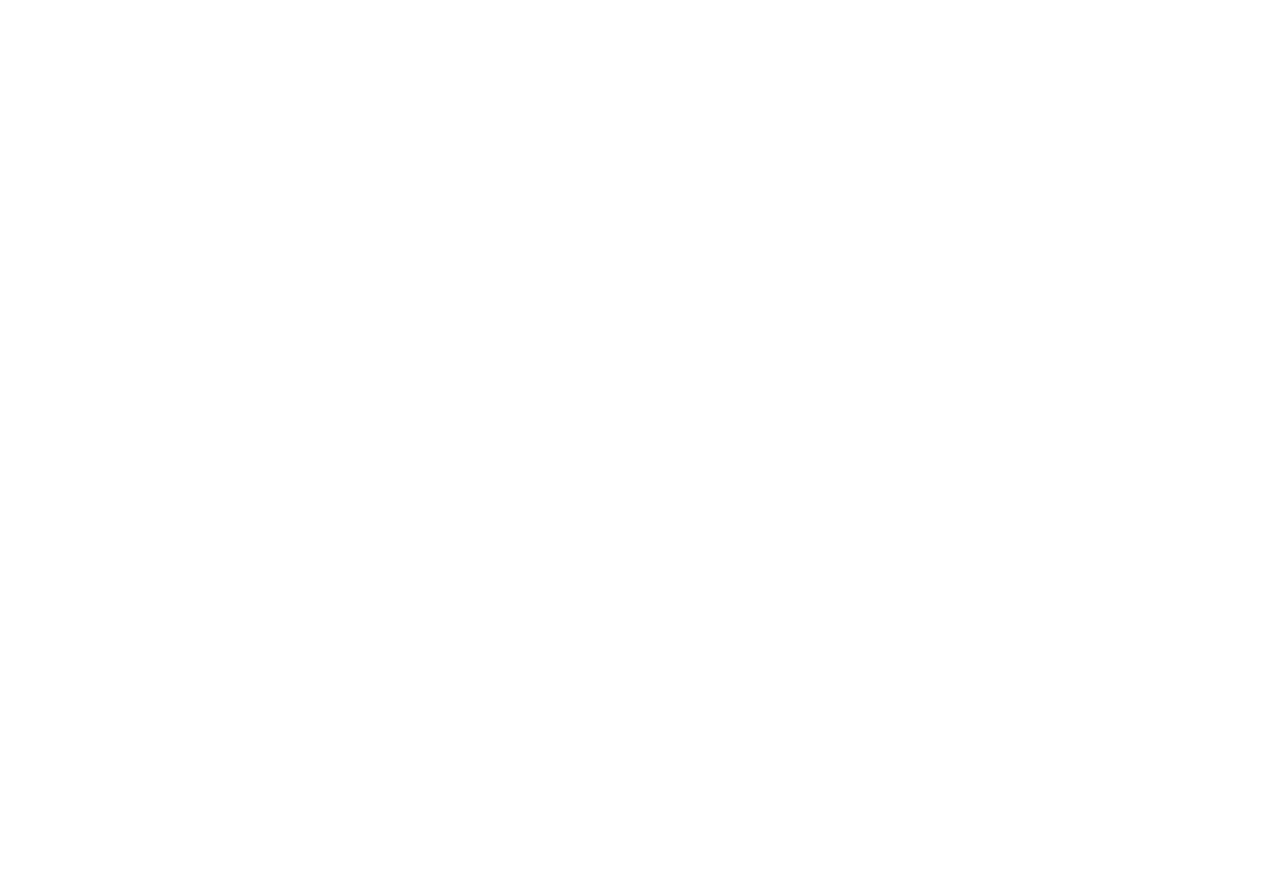
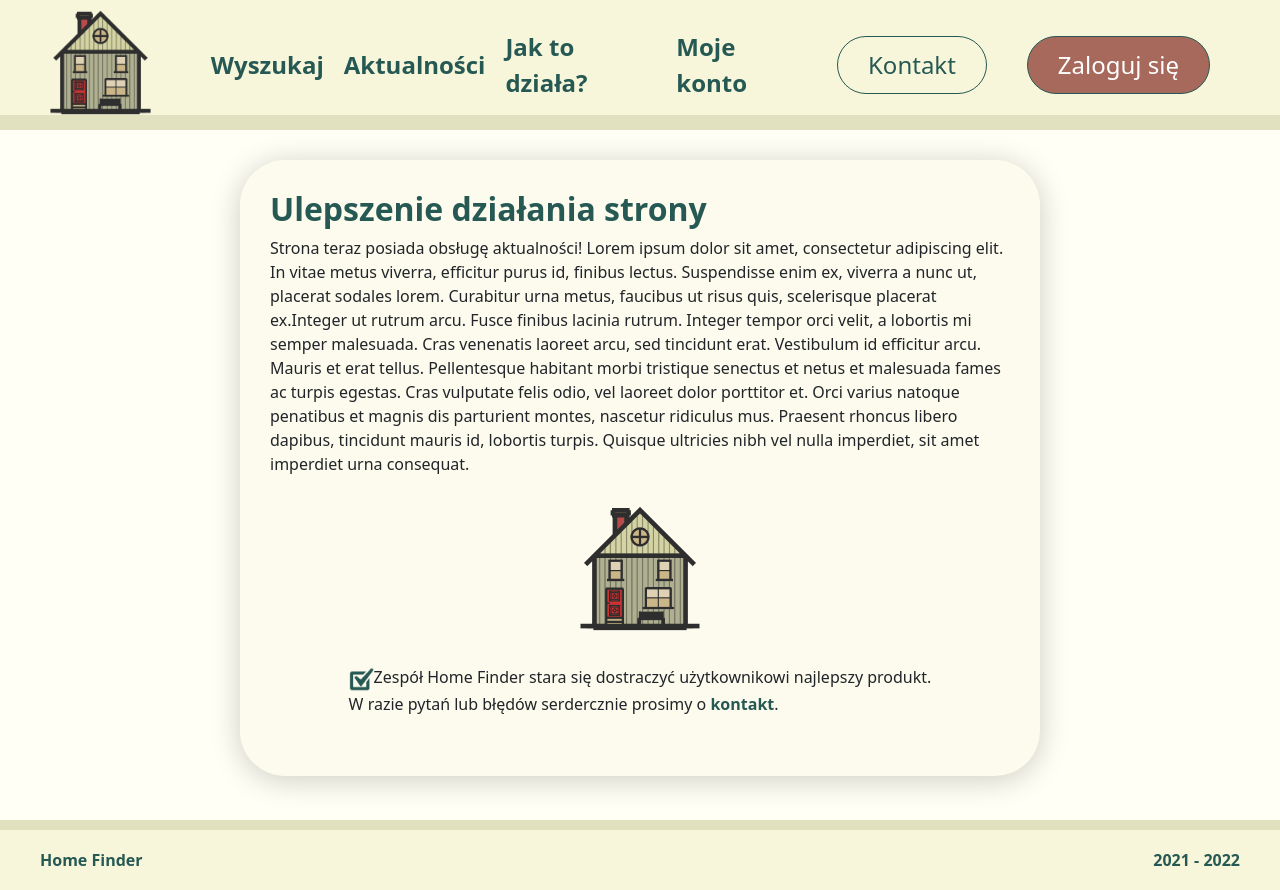
Before and after one commit to JQbss/HomeFinderWeb, a React (Create React App) app in the folder HomeFinderWebsite/home-finder-website/: page /news/1 in a window 1280 px wide. Before the commit this address had no page. Before the commit the page ends 800 px from the top, so only its background shows below. Built offline with nearby package versions, Linux system fonts and the light colour scheme.

Commit message:
front - news added

```diff
--- a/HomeFinderWebsite/home-finder-website/src/App.css
+++ b/HomeFinderWebsite/home-finder-website/src/App.css
@@ -248,7 +248,6 @@ html {
   width: 270px;
   height: 80px;
 
-
   background: rgba(175, 217, 205, 0.85);
   box-shadow: 0px 5px 20px rgba(0, 0, 0, 0.25);
   border-radius: 20px;
@@ -259,13 +258,114 @@ html {
   transform: translateY(-50%) translateX(-50%);
 }
 
-.offer-home-blurred-more a{
+.offer-home-blurred-more a {
   font-size: 24px;
   text-decoration: none;
   color: #000000;
   font-weight: 700;
 }
 
-.offer-home-blurred-more a:hover{
+.offer-home-blurred-more a:hover {
   color: #000000;
 }
+
+.news-root {
+  display: flex;
+  width: 100%;
+  flex-direction: column;
+  align-items: center;
+  min-height: calc(100vh - 110px);
+}
+
+.news-container {
+  display: flex;
+  width: 800px;
+  flex-direction: column;
+  align-items: center;
+  margin: 30px 0 0 0;
+}
+
+.news-item {
+  width: 100%;
+  height: 200px;
+  position: relative;
+
+  background: #fcfbed;
+  box-shadow: 0px 4px 30px rgba(0, 0, 0, 0.2);
+  border-radius: 45px;
+  margin: 30px 0 30px 0;
+  padding: 20px 100px 40px 30px;
+}
+
+.news-item h3 {
+  color: #265954;
+  font-weight: 600;
+}
+
+.news-item span {
+  color: #000000;
+}
+
+.news-item a {
+  text-decoration: none;
+}
+
+.news-details-root {
+  display: flex;
+  width: 100%;
+  flex-direction: column;
+  align-items: center;
+  min-height: calc(100vh - 110px);
+}
+
+.news-details-container {
+  display: flex;
+  width: 800px;
+  flex-direction: column;
+  align-items: center;
+  margin: 30px 0 30px 0;
+
+  background: #fcfbed;
+  box-shadow: 0px 4px 30px rgba(0, 0, 0, 0.2);
+  border-radius: 45px;
+
+  padding: 30px;
+}
+
+.news-details-container h2 {
+  color: #265954;
+  font-weight: 600;
+  align-self: flex-start;
+}
+
+.news-details-team {
+  display: flex;
+  flex-direction: column;
+  margin: 30px 0 30px 0;
+}
+
+.news-details-team a {
+  font-weight: 600;
+  color: #265954;
+  text-decoration: none;
+
+  transition: background-size 0.3s, background-position 0s 0.3s; /*change after the size immediately*/
+  background-image: linear-gradient(#a7695c, #a7695c);
+  background-position: 0 100%; /*OR bottom left*/
+  background-size: 0% 4px;
+  background-repeat: no-repeat;
+  padding-bottom: 5px;
+}
+
+.news-details-team a:hover {
+  color: #a7695c;
+  background-position: 100% 100%; /*OR bottom right*/
+  background-size: 100% 4px;
+}
+
+.news-details-team div {
+  display: flex;
+  align-items: center;
+  flex-direction: column;
+  margin: 0 0 10px 0;
+}
--- a/HomeFinderWebsite/home-finder-website/src/components/front/MainFront.js
+++ b/HomeFinderWebsite/home-finder-website/src/components/front/MainFront.js
@@ -1,12 +1,18 @@
 import Footer from "./fragments/Footer";
 import Header from "./fragments/Header";
 import Home from "./pages/Home";
+import News from "./pages/News";
+import NewsDetails from "./pages/NewsDetails";
 import UserProfile from "./pages/UserProfile";
 
 const getBody = (pageName) => {
   switch (pageName) {
     case "user-profile":
       return <UserProfile />;
+    case "news":
+      return <News />;
+      case "news-details":
+        return <NewsDetails />;
     default:
       return <Home />;
   }
--- a/HomeFinderWebsite/home-finder-website/src/components/front/fragments/Header.js
+++ b/HomeFinderWebsite/home-finder-website/src/components/front/fragments/Header.js
@@ -19,7 +19,7 @@ const Header = (props) => {
             <a href="#">Wyszukaj</a>
           </li>
           <li>
-            <a href="#">Aktualności</a>
+            <a href="/news">Aktualności</a>
           </li>
           <li>
             <a href="#">Jak to działa?</a>
--- /dev/null
+++ b/HomeFinderWebsite/home-finder-website/src/components/front/pages/News.js
@@ -0,0 +1,40 @@
+import HeroHome from "../fragments/HeroHome";
+
+const NewsItem = (props) => {
+  const data = props?.data;
+  return data ? (
+    <div className="news-item">
+      <a href={`/news/${data?.id}`}>
+        <h3>{data?.header}</h3>
+        <span>{data?.textShort}</span>
+      </a>
+      <img
+        src="/news-img.png"
+        height={200}
+        style={{ position: "absolute", right: 0, top: 0 }}
+      />
+    </div>
+  ) : null;
+};
+
+const News = (props) => {
+  const fakeData = {
+    id: 1,
+    header: "Ulepszenie działania strony",
+    textShort:
+      "Strona teraz posiada obsługę aktualności! Lorem ipsum dolor sit amet, consectetur adipiscing elit. Pellentesque pellentesque urna sit amet metus suscipit, vel mollis lacus cursus. Pellentesque vel nisl diam. Suspendisse potenti.",
+  };
+  return (
+    <>
+      <div className="news-root">
+        <div className="news-container">
+          <NewsItem data={fakeData} />
+          <NewsItem data={fakeData} />
+          <NewsItem data={fakeData} />
+        </div>
+      </div>
+    </>
+  );
+};
+
+export default News;
--- /dev/null
+++ b/HomeFinderWebsite/home-finder-website/src/components/front/pages/NewsDetails.js
@@ -0,0 +1,37 @@
+import { useParams } from "react-router";
+
+const NewsDetails = (props) => {
+  const { newsId } = useParams();
+
+  const fakeData = {
+    id: 1,
+    header: "Ulepszenie działania strony",
+    textLong:
+      "Strona teraz posiada obsługę aktualności! Lorem ipsum dolor sit amet, consectetur adipiscing elit. In vitae metus viverra, efficitur purus id, finibus lectus. Suspendisse enim ex, viverra a nunc ut, placerat sodales lorem. Curabitur urna metus, faucibus ut risus quis, scelerisque placerat ex.Integer ut rutrum arcu. Fusce finibus lacinia rutrum. Integer tempor orci velit, a lobortis mi semper malesuada. Cras venenatis laoreet arcu, sed tincidunt erat. Vestibulum id efficitur arcu. Mauris et erat tellus. Pellentesque habitant morbi tristique senectus et netus et malesuada fames ac turpis egestas. Cras vulputate felis odio, vel laoreet dolor porttitor et. Orci varius natoque penatibus et magnis dis parturient montes, nascetur ridiculus mus. Praesent rhoncus libero dapibus, tincidunt mauris id, lobortis turpis. Quisque ultricies nibh vel nulla imperdiet, sit amet imperdiet urna consequat.",
+  };
+
+  return (
+    <>
+      <div className="news-details-root">
+        <div className="news-details-container">
+          <h2>{fakeData.header}</h2>
+          <span>{fakeData.textLong}</span>
+          <div className="news-details-team">
+            <div>
+              <img src={"/house-logo-1.png"} />
+            </div>
+            <br />
+            <span>
+              <img src={"/check-icon.png"} height={25} />
+              Zespół Home Finder stara się dostraczyć użytkownikowi najlepszy
+              produkt. <br />W razie pytań lub błędów serdercznie prosimy o{" "}
+              <a href="#">kontakt</a>.
+            </span>
+          </div>
+        </div>
+      </div>
+    </>
+  );
+};
+
+export default NewsDetails;
--- a/HomeFinderWebsite/home-finder-website/src/index.js
+++ b/HomeFinderWebsite/home-finder-website/src/index.js
@@ -11,7 +11,9 @@ ReactDOM.render(
     <BrowserRouter>
       <Routes>
         <Route path="/" element={<App />} />
-        <Route path="user-profile" element={<App page={"user-profile"}/>} />
+        <Route path="user-profile" element={<App page={"user-profile"} />} />
+        <Route path="news" element={<App page={"news"} />} />
+        <Route path="news/:newsId" element={<App page={"news-details"} />} />
       </Routes>
     </BrowserRouter>
   </React.StrictMode>,
```
Also changed, not shown: HomeFinderWebsite/home-finder-website/public/news-img.png (added).
